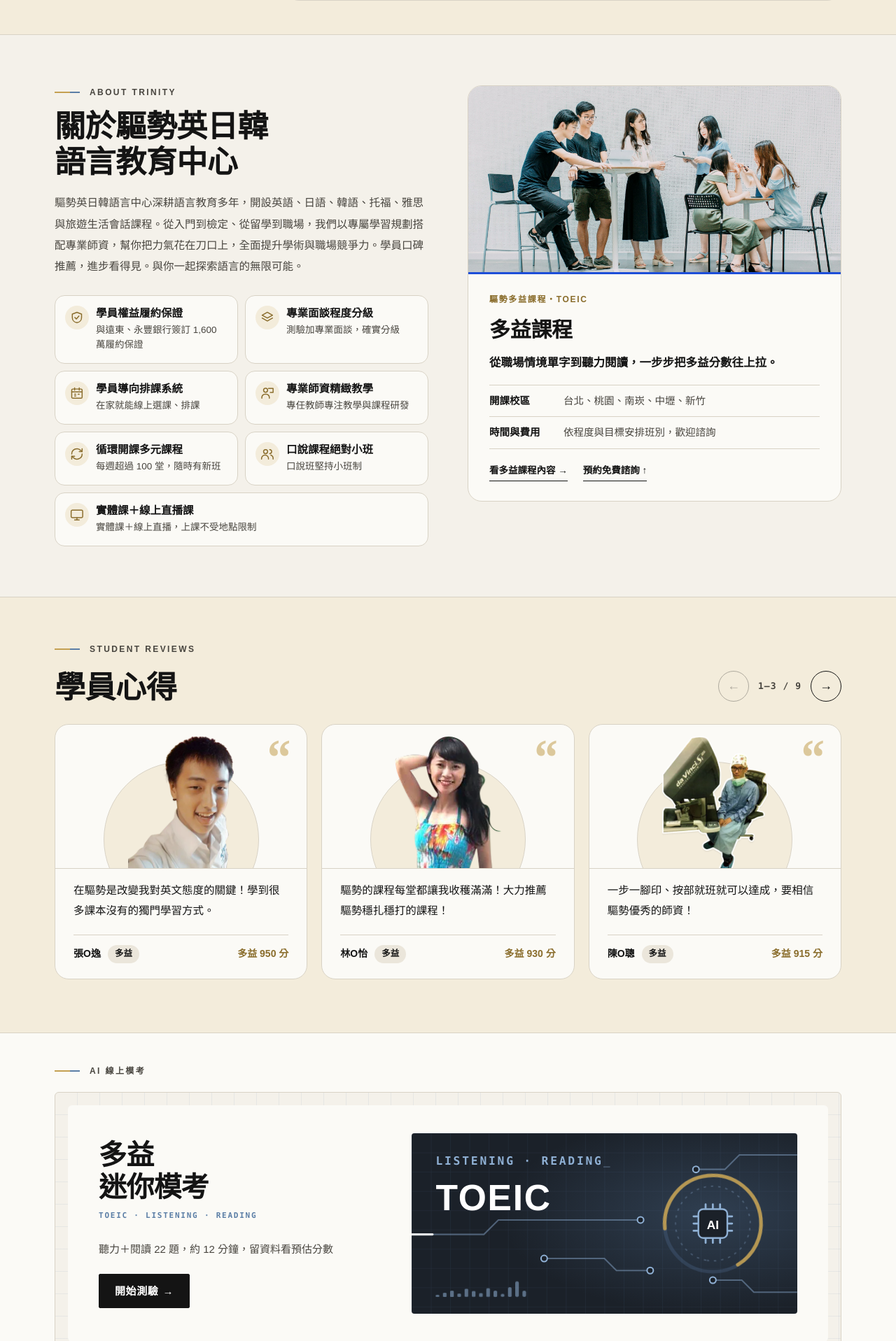
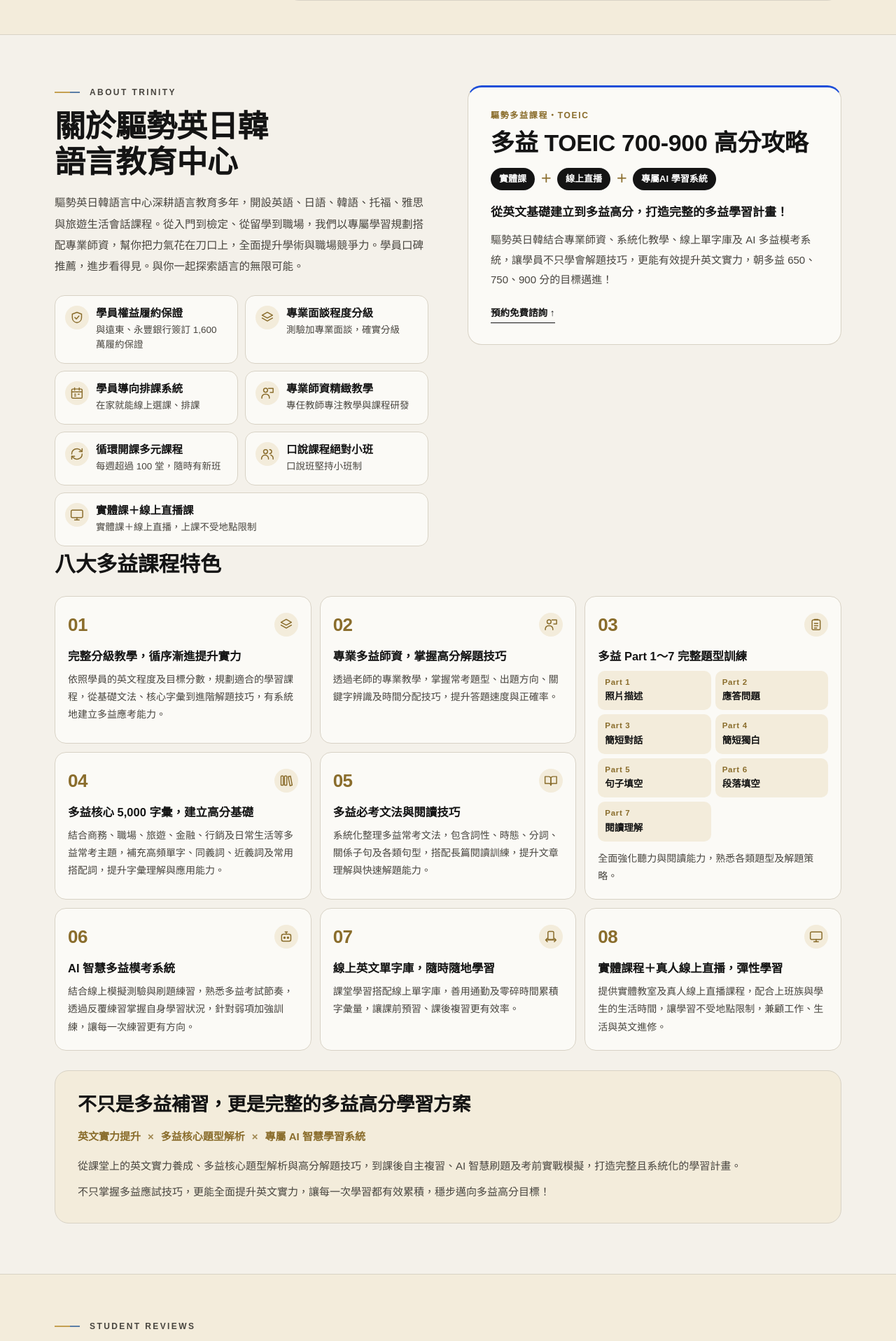
Before and after one commit to sandra960810/cram-school-quiz-system, a Flask app: page /?exam=toeic in a window 1280 px wide. Shown: the part 1044-2961 px from the top of the page at 70% size. Run offline with Flask 3, Linux system fonts and the light colour scheme; some libraries are stand-ins or nearby versions.

Commit message:
官網多益頁：照片課程卡換成使用者提供的多益課程介紹文案
使用者提供完整的多益課程文案（700-900 高分攻略、八大課程特色、結語），要取代原本只有校區與諮詢的照片卡；
文案放在 school_site.PROGRAMS，其他科目之後照同格式加就會套用同樣版面。

Co-Authored-By: Claude Opus 5.5 <noreply@anthropic.com>
Claude-Session: https://claude.ai/code/session_01RuXmBcdVRtsj6ErDWnQAy6

```diff
--- a/school_site.py
+++ b/school_site.py
@@ -79,6 +79,34 @@ COURSES = [
 COURSE_MAP = {c['key']: c for c in COURSES}
 # 為什麼選驅勢（2026-11 使用者提供補習班手冊「Trinity is the best choice」，說「這裡面的內容都可以用」）。
 # (標題, 說明, 短說明)：主頁面「為什麼選驅勢」用說明，各科專屬頁面的學校介紹用短說明。只寫手冊上有的；使用者要求只放前六點，第七點是線上直播課（原本在「課程招生中」，該區塊使用者要求拿掉）
+# 各科課程介紹（使用者提供的文案，照原文放；2026-11 使用者先給多益）。有的科目在各科頁面（?exam=）的「關於驅勢」右邊與下方顯示，
+# 取代原本的照片課程卡。其他科目之後照同樣格式加
+PROGRAMS = {
+    "toeic": {
+        "title": "多益 TOEIC 700-900 高分攻略",
+        "tags": ["實體課", "線上直播", "專屬AI 學習系統"],
+        "sub": "從英文基礎建立到多益高分，打造完整的多益學習計畫！",
+        "intro": "驅勢英日韓結合專業師資、系統化教學、線上單字庫及 AI 多益模考系統，讓學員不只學會解題技巧，更能有效提升英文實力，朝多益 650、750、900 分的目標邁進！",
+        "feat_title": "八大多益課程特色",
+        "features": [
+            ("完整分級教學，循序漸進提升實力", "依照學員的英文程度及目標分數，規劃適合的學習課程，從基礎文法、核心字彙到進階解題技巧，有系統地建立多益應考能力。", [], "layers"),
+            ("專業多益師資，掌握高分解題技巧", "透過老師的專業教學，掌握常考題型、出題方向、關鍵字辨識及時間分配技巧，提升答題速度與正確率。", [], "teacher"),
+            ("多益 Part 1～7 完整題型訓練", "全面強化聽力與閱讀能力，熟悉各類題型及解題策略。",
+             [("Part 1", "照片描述"), ("Part 2", "應答問題"), ("Part 3", "簡短對話"), ("Part 4", "簡短獨白"),
+              ("Part 5", "句子填空"), ("Part 6", "段落填空"), ("Part 7", "閱讀理解")], "clipboard"),
+            ("多益核心 5,000 字彙，建立高分基礎", "結合商務、職場、旅遊、金融、行銷及日常生活等多益常考主題，補充高頻單字、同義詞、近義詞及常用搭配詞，提升字彙理解與應用能力。", [], "library"),
+            ("多益必考文法與閱讀技巧", "系統化整理多益常考文法，包含詞性、時態、分詞、關係子句及各類句型，搭配長篇閱讀訓練，提升文章理解與快速解題能力。", [], "book-open"),
+            ("AI 智慧多益模考系統", "結合線上模擬測驗與刷題練習，熟悉多益考試節奏，透過反覆練習掌握自身學習狀況，針對弱項加強訓練，讓每一次練習更有方向。", [], "bot"),
+            ("線上英文單字庫，隨時隨地學習", "課堂學習搭配線上單字庫，善用通勤及零碎時間累積字彙量，讓課前預習、課後複習更有效率。", [], "swipe"),
+            ("實體課程＋真人線上直播，彈性學習", "提供實體教室及真人線上直播課程，配合上班族與學生的生活時間，讓學習不受地點限制，兼顧工作、生活與英文進修。", [], "monitor"),
+        ],
+        "close_title": "不只是多益補習，更是完整的多益高分學習方案",
+        "close_tags": ["英文實力提升", "多益核心題型解析", "專屬 AI 智慧學習系統"],
+        "close": ["從課堂上的英文實力養成、多益核心題型解析與高分解題技巧，到課後自主複習、AI 智慧刷題及考前實戰模擬，打造完整且系統化的學習計畫。",
+                  "不只掌握多益應試技巧，更能全面提升英文實力，讓每一次學習都有效累積，穩步邁向多益高分目標！"],
+    },
+}
+
 # （標題, 說明, 短說明, 圖示）圖示是 static/icons.svg 的名稱；各科頁面的學校介紹橫排、每點前面配小圖（2026-11 使用者要求）
 WHY = [
     ("學員權益履約保證", "與遠東、永豐銀行簽訂 1,600 萬學員權益履約保證，讓學員更安心。", "與遠東、永豐銀行簽訂 1,600 萬履約保證", "shield"),
@@ -254,7 +282,7 @@ def breadcrumb(*items):
 def page(template, *, title, description, keywords=(), jsonld=(), **kw):
     d = info()
     full_title = title if d['name'] in title else f"{title}｜{d['name']}"
-    return render_template(template, s=d, courses=COURSES, mocks=MOCKS, mocks_ready=MOCKS_READY, system_features=SYSTEM_FEATURES, cefr_by_exam=CEFR_BY_EXAM, why=WHY, cefr_levels=CEFR_LEVELS, cefr_exams=CEFR_EXAMS, mock_blurb=MOCK_BLURB, page_title=full_title,
+    return render_template(template, s=d, courses=COURSES, mocks=MOCKS, mocks_ready=MOCKS_READY, system_features=SYSTEM_FEATURES, cefr_by_exam=CEFR_BY_EXAM, why=WHY, programs=PROGRAMS, cefr_levels=CEFR_LEVELS, cefr_exams=CEFR_EXAMS, mock_blurb=MOCK_BLURB, page_title=full_title,
                            description=description, keywords=', '.join(keywords),
                            canonical=base_url() + request.path,
                            jsonld=[json.dumps(j, ensure_ascii=False).replace('<', '\\u003c') for j in jsonld], **kw)
--- a/static/site.css
+++ b/static/site.css
@@ -1046,3 +1046,37 @@ html { scroll-behavior: smooth; }
     .h-adi-ic { grid-row: auto; width: 30px; height: 30px; font-size: 16px; margin-bottom: 4px; }
     .h-adi-why b { font-size: 14.5px; }
 }
+
+/* 各科課程介紹（school_site.PROGRAMS，使用者提供的文案）：右邊標題區、下方八大特色、結語（2026-11 使用者要求取代照片課程卡） */
+.h-pg-head { background: var(--brand-paper); border: 1px solid var(--brand-line); border-top: 3px solid var(--tone, var(--brand-ink)); border-radius: 20px; padding: 30px 32px 30px; }
+.h-pg-head h3 { margin: 0 0 14px; font-size: clamp(26px, 3vw, 34px); font-weight: 900; line-height: 1.25; letter-spacing: -.01em; color: var(--brand-ink); }
+.h-pg-tags { margin: 0 0 18px; display: flex; flex-wrap: wrap; align-items: center; gap: 6px 8px; }
+.h-pg-tags span { display: inline-block; padding: 5px 12px; border-radius: 999px; background: var(--brand-ink); color: #fff; font-size: 13px; font-weight: 800; }
+.h-pg-tags i { font-style: normal; font-weight: 900; color: var(--brand-gold-ink); }
+.h-pg-sub { margin: 0 0 12px; font-size: 17px; font-weight: 800; line-height: 1.6; color: var(--brand-ink); }
+.h-pg-intro { margin: 0 0 22px; font-size: 15px; line-height: 1.9; color: var(--brand-ink-2); }
+.h-pg { padding-top: 64px; }
+.h-pg-ft { margin: 0 0 20px; font-size: clamp(24px, 2.6vw, 30px); font-weight: 900; color: var(--brand-ink); }
+.h-pg-grid { list-style: none; margin: 0; padding: 0; display: grid; grid-template-columns: repeat(3, minmax(0, 1fr)); gap: 12px; }
+.h-pg-grid > li { background: var(--brand-paper); border: 1px solid var(--brand-line); border-radius: 16px; padding: 18px 18px 20px; }
+.h-pg-grid > li.is-wide { grid-row: span 2; }   /* Part 1～7 那張較長：佔兩列，八張剛好排滿三欄 */
+.h-pg-top { display: flex; align-items: center; justify-content: space-between; margin-bottom: 12px; }
+.h-pg-n { font-size: 26px; font-weight: 900; letter-spacing: -.02em; color: var(--brand-gold-ink); font-variant-numeric: tabular-nums; }
+.h-pg-grid h4 { margin: 0 0 8px; font-size: 16.5px; font-weight: 900; line-height: 1.45; color: var(--brand-ink); }
+.h-pg-grid p { margin: 0; font-size: 14px; line-height: 1.8; color: var(--brand-ink-2); }
+.h-pg-parts { list-style: none; margin: 4px 0 12px; padding: 0; display: grid; grid-template-columns: repeat(auto-fill, minmax(112px, 1fr)); gap: 6px; }
+.h-pg-parts li { padding: 7px 10px; border-radius: 10px; background: var(--brand-gold-50); font-size: 13.5px; font-weight: 700; color: var(--brand-ink); }
+.h-pg-parts b { display: block; font-size: 11.5px; font-weight: 800; letter-spacing: .06em; color: var(--brand-gold-ink); }
+.h-pg-close { margin-top: 28px; padding: 30px 32px; border-radius: 20px; background: var(--brand-gold-50); border: 1px solid var(--brand-line); color: var(--brand-ink); }
+.h-pg-close h3 { margin: 0 0 12px; font-size: clamp(21px, 2.4vw, 27px); font-weight: 900; line-height: 1.4; }
+.h-pg-xtags { margin: 0 0 14px !important; display: flex; flex-wrap: wrap; gap: 4px 10px; font-weight: 800; color: var(--brand-gold-ink) !important; font-size: 15px !important; }
+.h-pg-xtags i { font-style: normal; opacity: .8; }
+.h-pg-close p { margin: 0 0 8px; font-size: 15px; line-height: 1.9; color: var(--brand-ink-2); }
+.h-pg-close p:last-child { margin-bottom: 0; }
+@media (max-width: 1080px) { .h-pg-grid { grid-template-columns: repeat(2, minmax(0, 1fr)); } .h-pg-grid > li.is-wide { grid-row: auto; } }
+@media (max-width: 760px) {
+    .h-pg-head { padding: 22px 20px 24px; }
+    .h-pg { padding-top: 44px; }
+    .h-pg-grid { grid-template-columns: 1fr; }
+    .h-pg-close { padding: 24px 20px; }
+}
--- a/templates/site/home.html
+++ b/templates/site/home.html
@@ -95,6 +95,18 @@
                 {% endfor %}
             </ul>
         </div>
+        {% set pg = programs.get(hc.key) %}
+        {% if pg %}
+        {# 使用者提供的課程介紹文案（school_site.PROGRAMS），取代照片課程卡 #}
+        <div class="h-pg-head exam-tone-{{ hc.key }}">
+            <p class="h-hc-tag">驅勢{{ hc.name }}課程・{{ hc.en }}</p>
+            <h3>{{ pg.title }}</h3>
+            <p class="h-pg-tags">{% for t in pg.tags %}{% if not loop.first %}<i aria-hidden="true">＋</i>{% endif %}<span>{{ t }}</span>{% endfor %}</p>
+            <p class="h-pg-sub">{{ pg.sub }}</p>
+            <p class="h-pg-intro">{{ pg.intro }}</p>
+            <p class="h-hc-links"><a href="#consult">預約免費諮詢 <span aria-hidden="true">↑</span></a></p>
+        </div>
+        {% else %}
         <article class="h-adi-course exam-tone-{{ hc.key }}">
             <div class="h-adi-photo"><img src="{{ url_for('static', filename='images/site/class.jpg') }}" alt="在會議室一起討論的學員" width="1920" height="1280" loading="lazy"></div>
             <div class="h-adi-body">
@@ -108,7 +120,28 @@
                 <p class="h-hc-links"><a href="{{ url_for('site.course', key=hc.key) }}">看{{ hc.name }}課程內容 <span aria-hidden="true">→</span></a><a href="#consult">預約免費諮詢 <span aria-hidden="true">↑</span></a></p>
             </div>
         </article>
+        {% endif %}
     </div>
+    {% if pg %}
+    <div class="wrap h-pg exam-tone-{{ hc.key }}">
+        <h3 class="h-pg-ft">{{ pg.feat_title }}</h3>
+        <ol class="h-pg-grid">
+            {% for t, d, parts, ic in pg.features %}
+            <li class="{{ 'is-wide' if parts }}">
+                <div class="h-pg-top"><span class="h-pg-n">{{ '%02d' % loop.index }}</span><i class="h-adi-ic" aria-hidden="true">{{ icon(ic) }}</i></div>
+                <h4>{{ t }}</h4>
+                {% if parts %}<ul class="h-pg-parts">{% for a, b in parts %}<li><b>{{ a }}</b>{{ b }}</li>{% endfor %}</ul>{% endif %}
+                <p>{{ d }}</p>
+            </li>
+            {% endfor %}
+        </ol>
+        <div class="h-pg-close">
+            <h3>{{ pg.close_title }}</h3>
+            <p class="h-pg-xtags">{% for t in pg.close_tags %}{% if not loop.first %}<i aria-hidden="true">×</i>{% endif %}<span>{{ t }}</span>{% endfor %}</p>
+            {% for para in pg.close %}<p>{{ para }}</p>{% endfor %}
+        </div>
+    </div>
+    {% endif %}
 </section>
 
 {# 學員心得：只放 site_info.json 的 testimonials（補習班提供、學員同意公開的真實心得），同課程的排前面；沒資料顯示待填 #}
```
Also changed, not shown: CLAUDE.md (+1 -1 lines).
